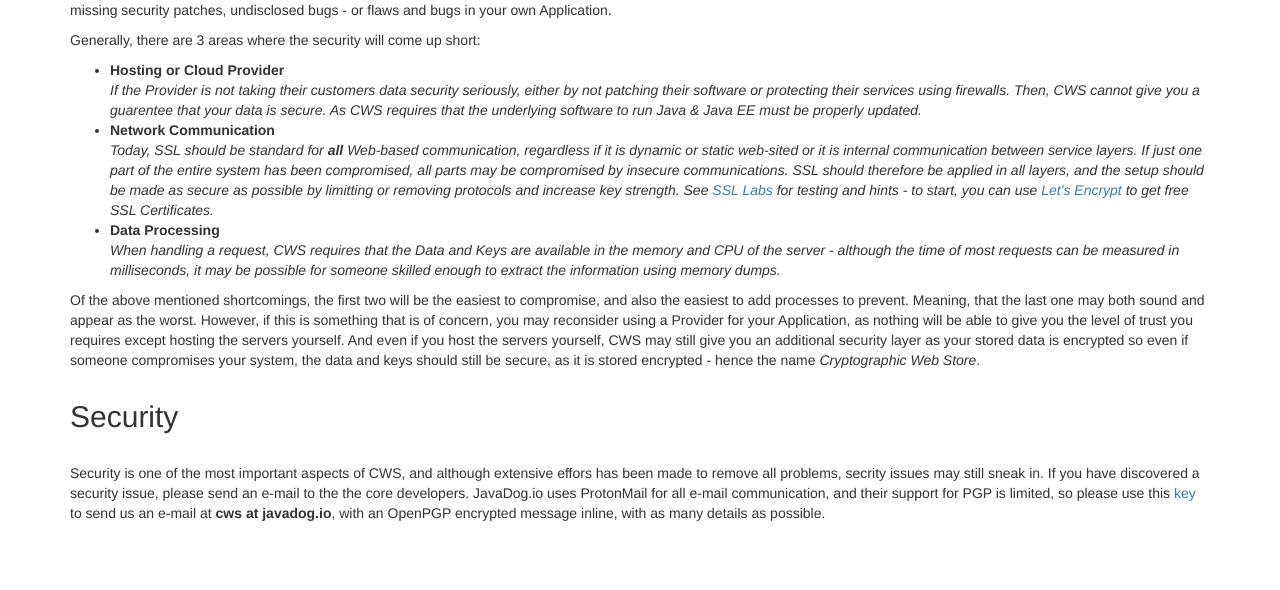
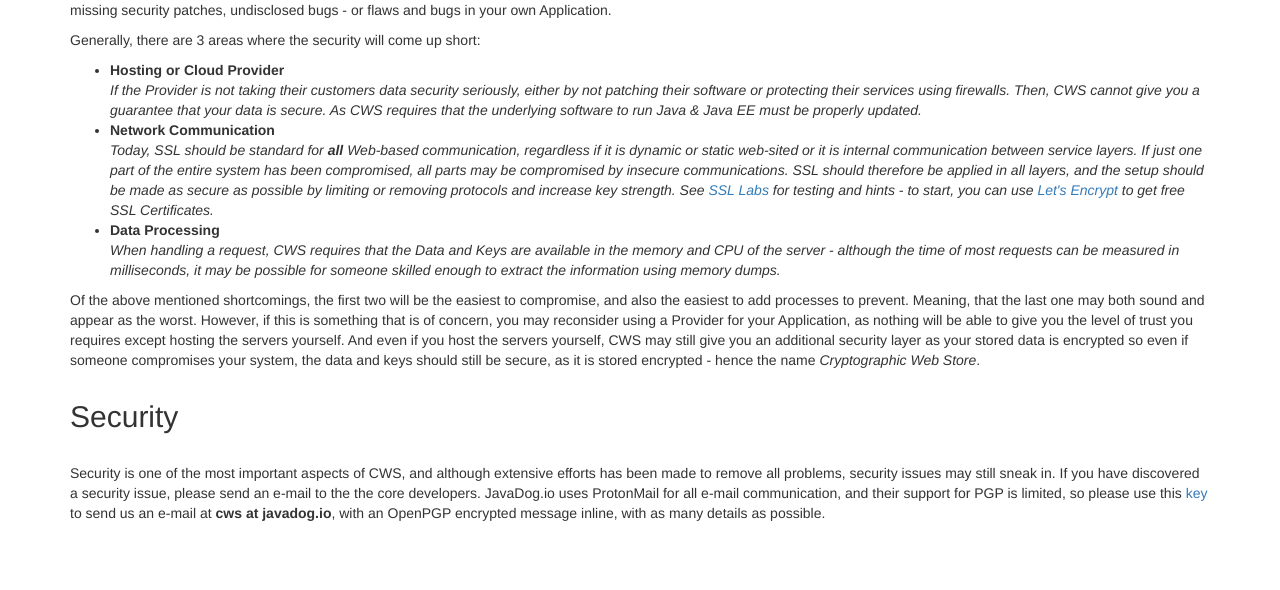
Before and after one commit to JavaDogs/cws-website, a Jekyll site: the page built from _posts/2018-06-02-rock_solid_backend.markdown, in a window 1280 px wide and 900 px high, scrolled down 2476 px. Shown: the part 178-768 px from the top of the window. Built offline with Jekyll 4.4.1, drawn with Linux system fonts in a browser that asks for light colours; nearby versions of some CDN libraries; library files that are not in the unit come from our copies; some of the changed text lies outside the part shown.

Commit message:
Fixed a few more embarrassing typo.

```diff
--- a/_includes/docs.html
+++ b/_includes/docs.html
@@ -44,7 +44,7 @@
                         <i>If the Provider is not taking their customers data
                         security seriously, either by not patching their
                         software or protecting their services using firewalls.
-                        Then, CWS cannot give you a guarentee that your data is
+                        Then, CWS cannot give you a guarantee that your data is
                         secure. As CWS requires that the underlying software to
                         run Java &amp; Java EE must be properly updated.</i>
                         </li>
@@ -56,7 +56,7 @@
                         has been compromised, all parts may be compromised by
                         insecure communications. SSL should therefore be applied
                         in all layers, and the setup should be made as secure as
-                        possible by limitting or removing protocols and increase
+                        possible by limiting or removing protocols and increase
                         key strength. See <a href="https://www.ssllabs.com/ssltest/">SSL Labs</a>
                         for testing and hints - to start, you can use <a href="https://letsencrypt.org/">Let's Encrypt</a>
                         to get free SSL Certificates.</i>
--- a/_includes/security.html
+++ b/_includes/security.html
@@ -8,8 +8,8 @@
                     <br/>
 
                     <p>Security is one of the most important aspects of CWS, and
-                    although extensive effors has been made to remove all
-                    problems, secrity issues may still sneak in. If you have
+                    although extensive efforts has been made to remove all
+                    problems, security issues may still sneak in. If you have
                     discovered a security issue, please send an e-mail to the
                     the core developers. JavaDog.io uses ProtonMail for all
                     e-mail communication, and their support for PGP is limited,
--- a/_posts/2018-06-02-lightweight_backend.markdown
+++ b/_posts/2018-06-02-rock_solid_backend.markdown
@@ -2,7 +2,7 @@
 layout: default
 img: anvil.png
 category: Features
-title: Rocksolid Backend Service
+title: Rock Solid Backend Service
 description: |
 ---
 CWS, is designed as a standalone component, which runs in any Java EE 7+ based
--- a/_posts/2018-06-03-circles_of_trust.markdown
+++ b/_posts/2018-06-03-circles_of_trust.markdown
@@ -9,7 +9,7 @@ CWS is based on a the following use cases:
 
 <b>Use Case 1:</b> <i>Two or more parties wishes to securely share data.</i>
 
-<b>Use Case 2:</b> <i>A Webshop needs a secure way to store customer data, so
+<b>Use Case 2:</b> <i>A Web shop needs a secure way to store customer data, so
 only the relevant parties can access it.</i>
 
 Introducing &quot;<b><i>Circles of Trust</i></b>&quot;, a simple concept, build
```
